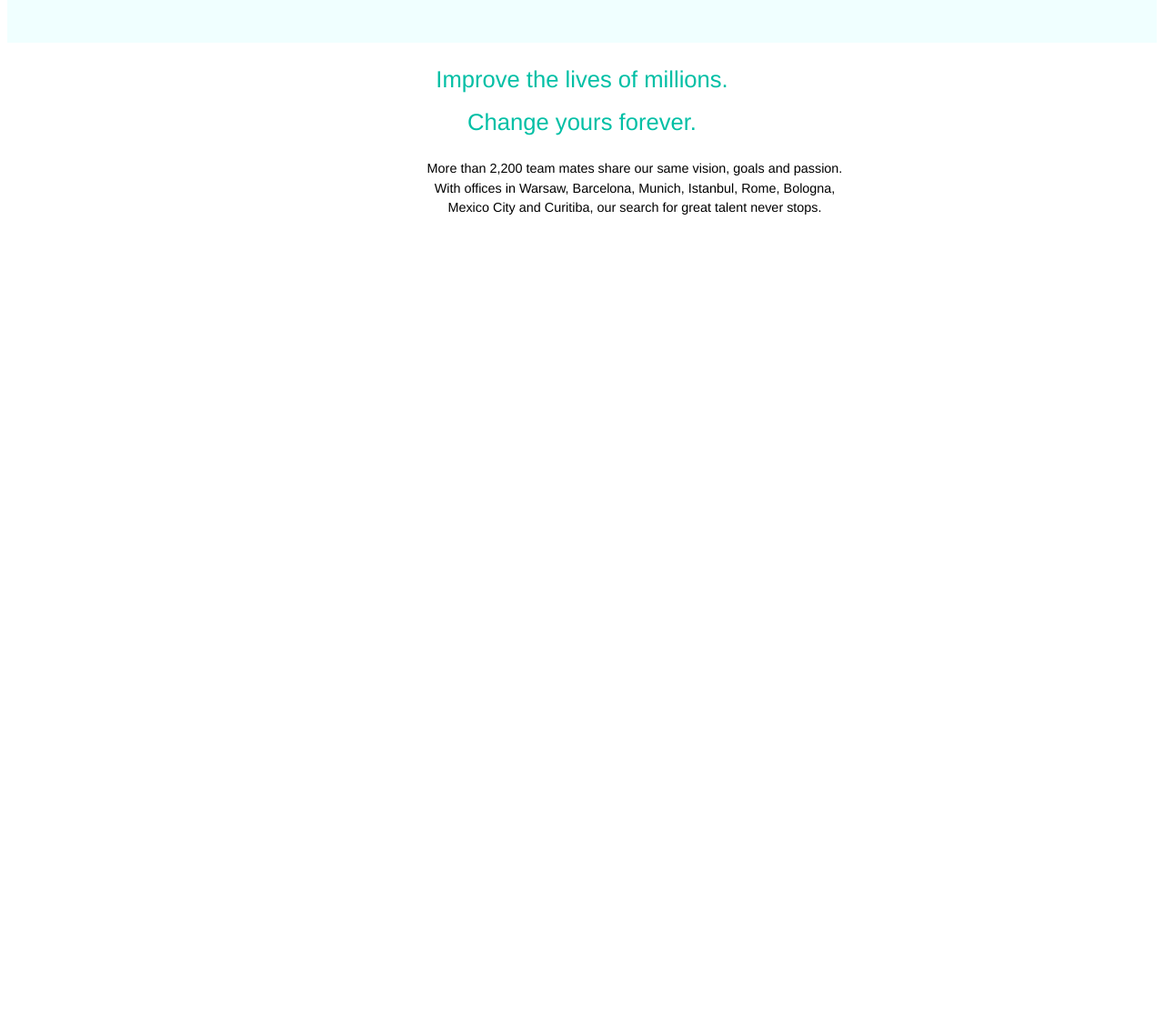
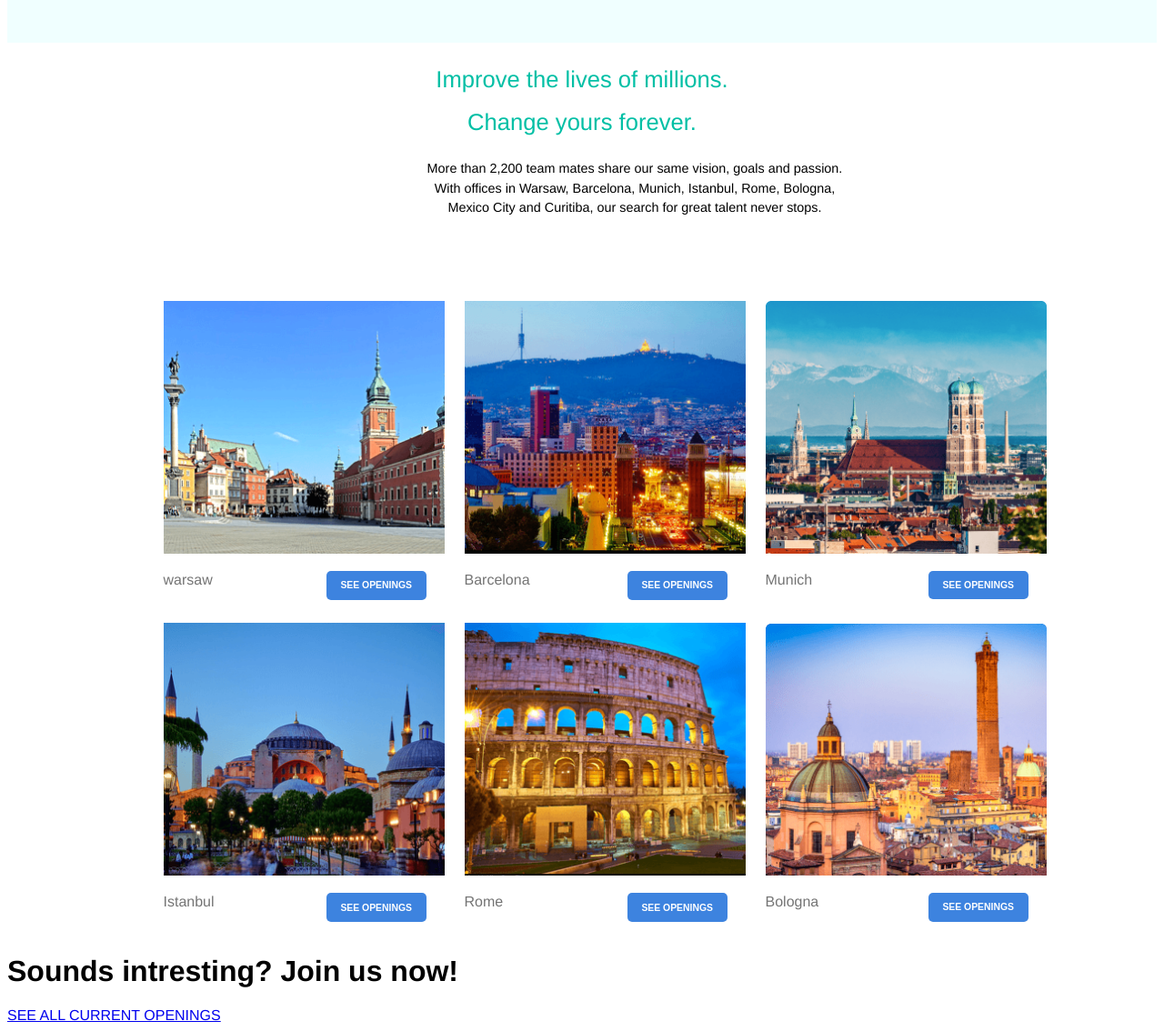
Before and after one commit to Zahia93/CSSlayout_checkpoint, a plain HTML site: page index.html in a window 1280 px wide. Shown: the part 2336-3470 px from the top of the page at 91% size. Before the commit the page ends 2590 px from the top, so only its background shows below. Drawn offline with Linux system fonts and the light colour scheme.

Commit message:
add locations and career part

```diff
--- a/index.html
+++ b/index.html
@@ -169,15 +169,19 @@
         </article>
         <section class="location">
             <div class="locations">
-                <a href=""></a>
-                <a href=""></a>
-                <a href=""></a>
-                <a href=""></a>
-                <a href=""></a>
-                <a href=""></a>
+                <a href="https://www.docplanner.com/career?&loc=poland#jobs-offers" class="city"> <img src="/res/logos/warsaw.png" alt="warsaw" width="309px"> <button> SEE OPENINGS</button> <p>warsaw</p></a>
+                <a href="https://www.docplanner.com/career?&loc=spain#jobs-offers" class="city"> <img src="/res/logos/barcelona.png" alt="Barcelona" width="309px"> <button> SEE OPENINGS</button> <p>Barcelona</p></a>
+                <a href="https://www.docplanner.com/career?&loc=germany#jobs-offers" class="city"> <img src="/res/logos/munich.png" alt="Munich" width="309px"> <button> SEE OPENINGS</button> <p>Munich</p></a>
+                <a href="https://www.docplanner.com/career?&loc=turkey#jobs-offers" class="city"> <img src="/res/logos/istanbul.png" alt="Istanbul" width="309px"> <button> SEE OPENINGS</button> <p>Istanbul</p></a>
+                <a href="https://www.docplanner.com/career?&loc=italy#jobs-offers" class="city"> <img src="/res/logos/rome.png" alt="Rome" width="309px"> <button> SEE OPENINGS</button> <p>Rome</p></a>
+                <a href="https://www.docplanner.com/career?&loc=italy#jobs-offers" class="city"> <img src="/res/logos/bologna.png" alt="Bologna" width="309px"> <button> SEE OPENINGS</button> <p>Bologna</p></a>
             </div>
 
         </section>
+        <div>
+            <h1>Sounds intresting? Join us now!</h1>
+            <a class="career" href="https://www.docplanner.com/career">SEE ALL CURRENT OPENINGS</a>
+        </div>
     </main>
 </body>
 
--- a/style.css
+++ b/style.css
@@ -271,6 +271,7 @@ h4.add {
     font-size: 1.6rem;
     line-height: 0.5em;
     font-weight: lighter;
+
 }
 p.add {
     position: relative;
@@ -279,3 +280,39 @@ p.add {
     width: 480px;
     line-height: 1.5em;
 }
+div.locations {
+    display: flex;
+    flex-wrap: wrap;
+    justify-content: center;
+    align-items: center;
+    margin-left: 50px;
+    margin-top: 80px;
+
+}
+button {
+    position: relative;
+    float: right;
+    top: 15px;
+    right:20px;
+    padding: 1em 1.5em;
+    font-size: 0.65em;
+    font-weight: bold;
+    color: white;
+    background-color: #3d83df;
+    border-style: none;
+    border-radius: 5px;
+    cursor: pointer;
+}
+a.city {
+    text-decoration: none;
+    color: #747474;
+    cursor: pointer;
+    border: 1px solid white;
+    border-radius:5px;
+    width: 309px;
+    margin: 10px;
+}
+
+a.city:hover {
+    box-shadow: 1px 1px 8px 1px grey;
+}
```
